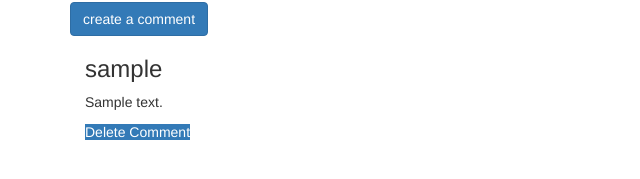
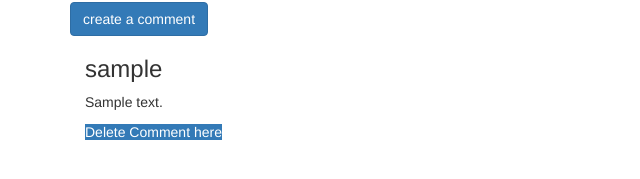
Before and after one commit to AKIMANIZANYE/blog, a Flask app: page /blog/1 in a window 1280 px wide. Shown: the part 160-339 px from the top of the page, without its empty margins (0-640 px from the left). Run offline with Flask 2, Linux system fonts and the light colour scheme; tables that the repository leaves empty hold one stand-in row (values such as "Sample post"); data that the repository does not hold is empty; some libraries are stand-ins or nearby versions.

Commit message:
updating the macros.html

```diff
--- a/app/templates/macros.html
+++ b/app/templates/macros.html
@@ -26,7 +26,7 @@
    <h3 class="name">{{comment.username}}</h3>
 
      <p>{{comment.content}}</p>
-     <a href="/delete/comment/{{comment.id}}" class="=btn btn-primary">Delete Comment</a>
+     <a href="/delete/comment/{{comment.id}}" class="=btn btn-primary">Delete Comment here</a>
      </div>
 </body>
 
```
